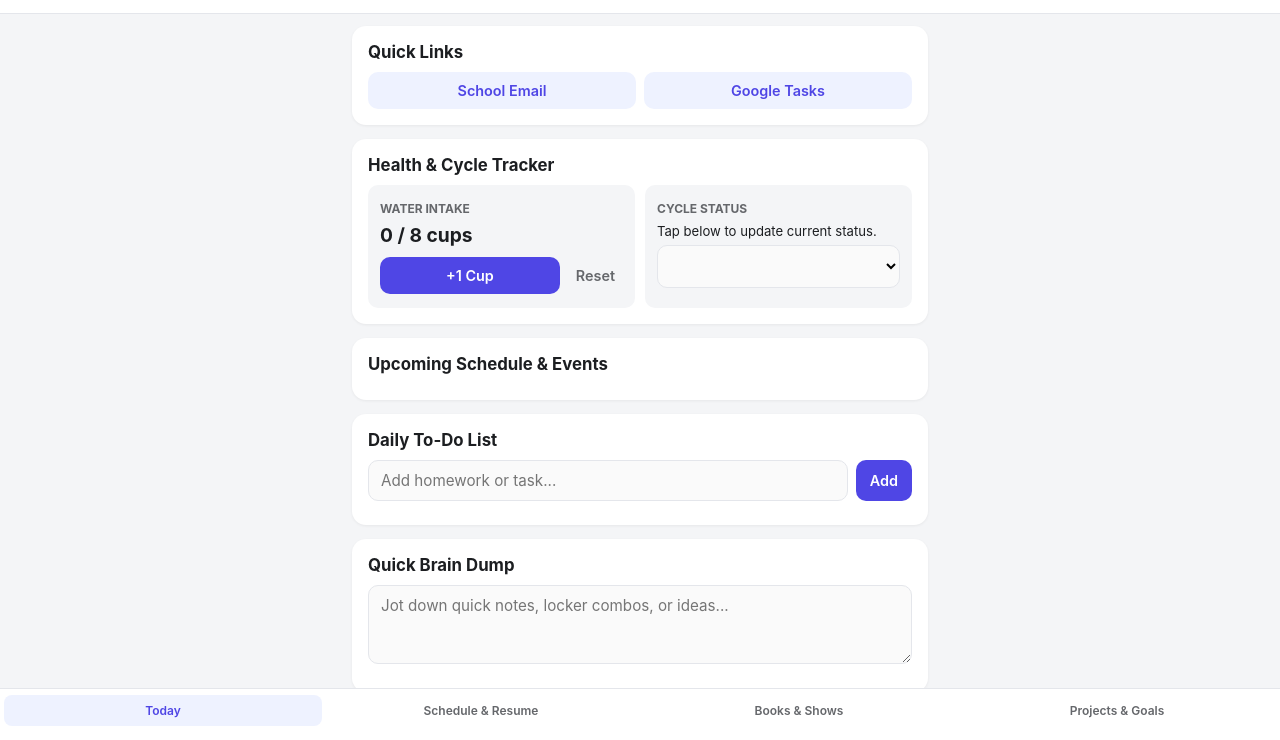
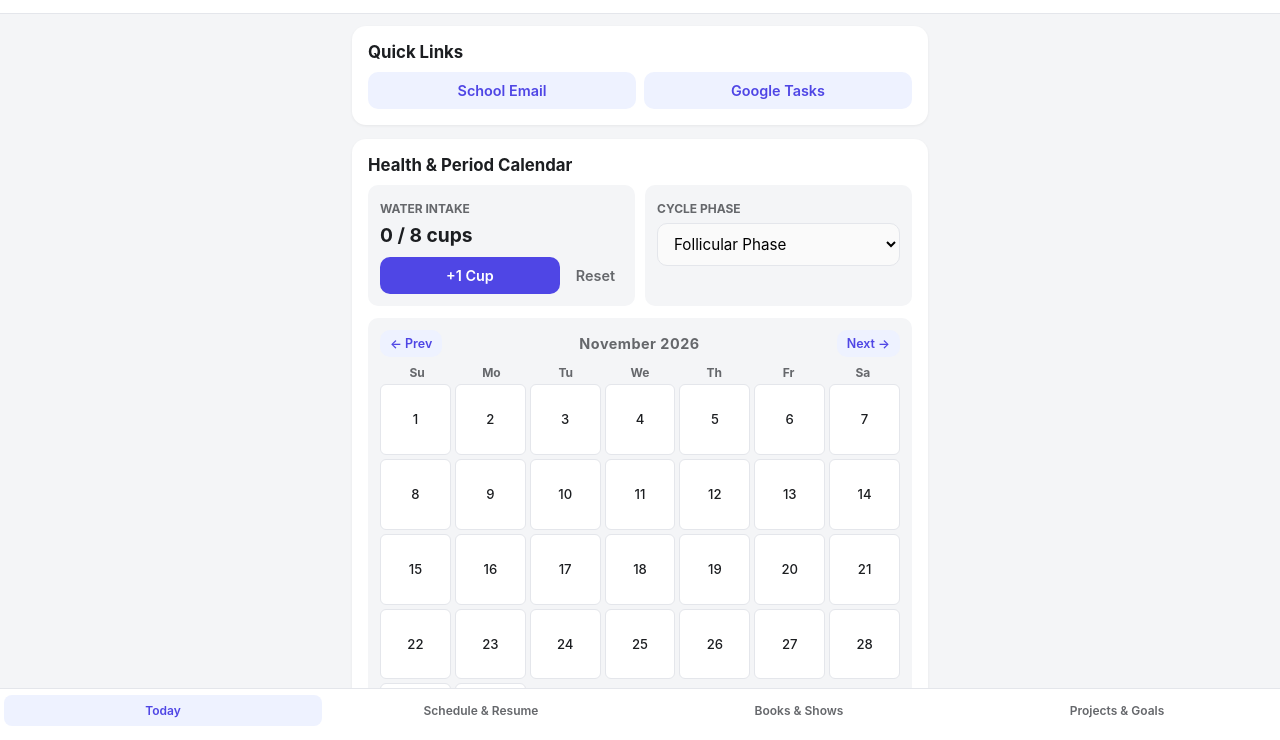
Before and after one commit to PJPPT/life-app, a plain HTML site: page index.html in a window 1280 px wide. Shown: the part 58-798 px from the top of the page. Drawn offline with Linux system fonts and the light colour scheme.

Commit message:
Update index.html

```diff
--- a/index.html
+++ b/index.html
@@ -38,8 +38,8 @@
       </div>
 
       <div class="card">
-        <h2>Health & Cycle Tracker</h2>
-        <div class="health-grid">
+        <h2>Health & Period Calendar</h2>
+        <div class="health-grid" style="margin-bottom: 12px;">
           <div class="health-box">
             <span class="label">Water Intake</span>
             <div class="big-num"><span id="water-count">0</span> / 8 cups</div>
@@ -49,15 +49,28 @@
             </div>
           </div>
           <div class="health-box">
-            <span class="label">Cycle Status</span>
-            <p id="cycle-display-status" class="small-text">Tap below to update current status.</p>
-            <select id="cycle-status-select" onchange="updateCycleStatus()">
-              <option value="Normal / Follicular">Normal / Follicular</option>
+            <span class="label">Cycle Phase</span>
+            <select id="cycle-status-select" onchange="updateCycleStatus()" style="margin-top: 6px;">
+              <option value="Follicular Phase">Follicular Phase</option>
               <option value="Ovulation Window">Ovulation Window</option>
               <option value="Luteal Phase">Luteal Phase</option>
               <option value="Period Active">Period Active</option>
             </select>
           </div>
+        </div>
+
+        <!-- Interactive Period Calendar -->
+        <div class="calendar-card">
+          <div class="row space-between" style="margin-bottom: 8px;">
+            <button onclick="changeMonth(-1)" class="btn-small">← Prev</button>
+            <h3 id="cal-month-title" style="margin:0; text-transform:none;">Month Year</h3>
+            <button onclick="changeMonth(1)" class="btn-small">Next →</button>
+          </div>
+          <div class="calendar-grid-header">
+            <span>Su</span><span>Mo</span><span>Tu</span><span>We</span><span>Th</span><span>Fr</span><span>Sa</span>
+          </div>
+          <div id="calendar-days" class="calendar-grid"></div>
+          <p class="subtitle" style="text-align:center; margin-top:8px;">Tap any date to log/unlog your period.</p>
         </div>
       </div>
 
```
